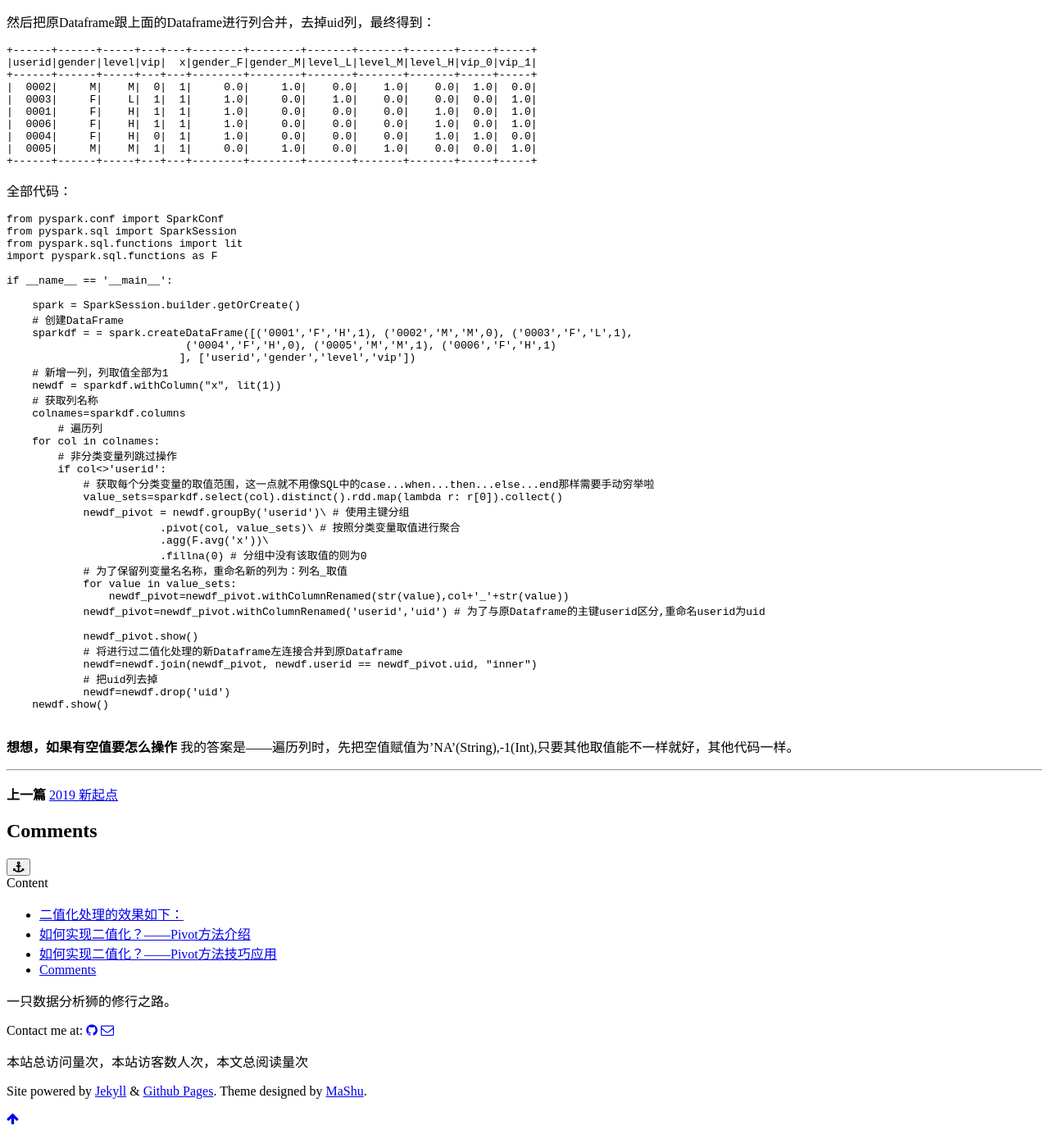
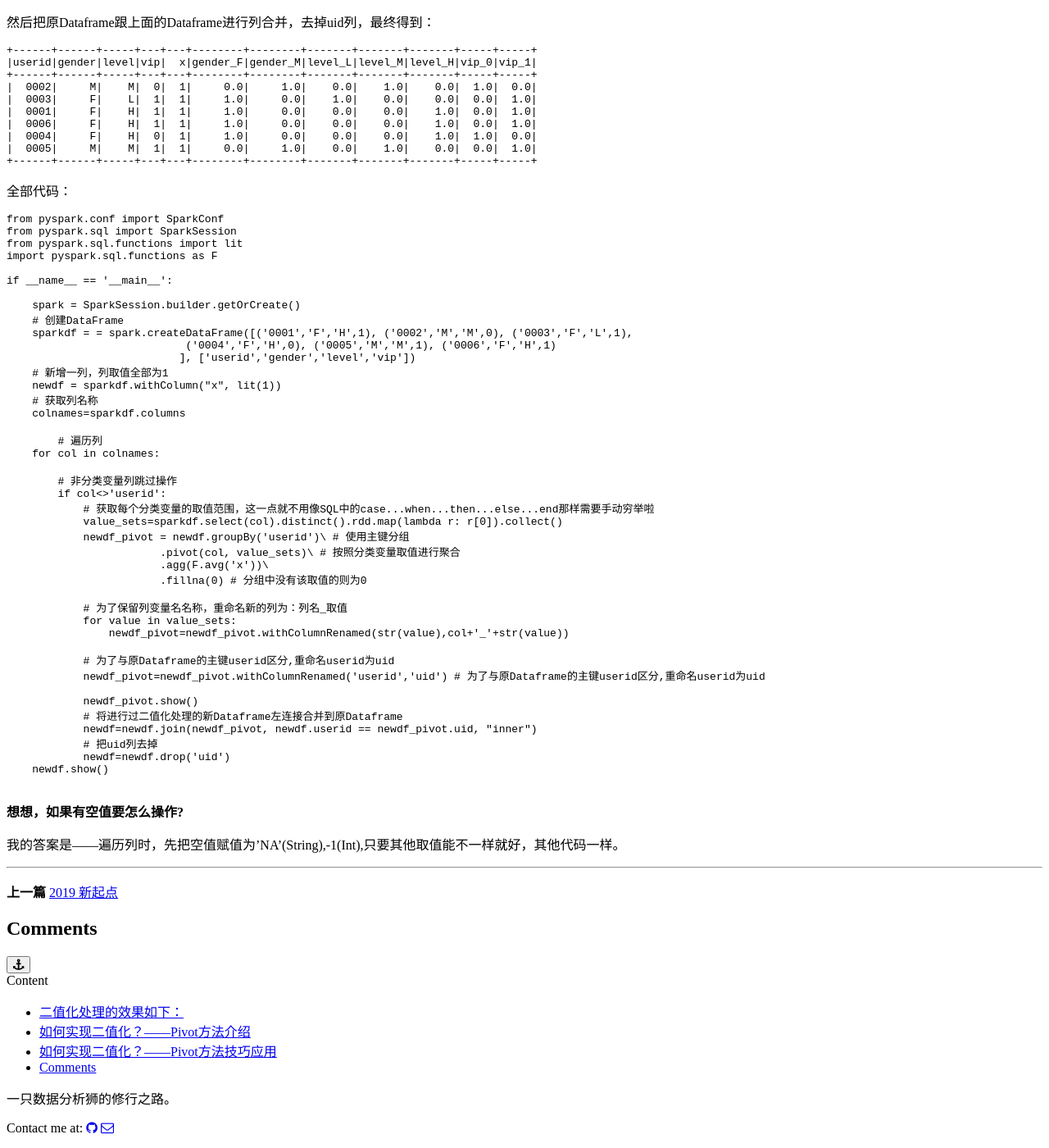
Before and after one commit to tjmashu/tjmashu.github.io, a Jekyll site: the page built from _posts/2019-03-02-Pyspark技能记录：用Pivot方法巧妙实现分类变量的二值化处理.md, in a window 1280 px wide and 1400 px high, scrolled down 3163 px. Shown: the whole window at 82% size. Built offline with Jekyll 4.4.1, drawn with Linux system fonts in a browser that asks for light colours; comment, search, counter and statistics services are not loaded; a style sheet for code colours, icons or effects is not loaded.

Commit message:
Update 2019-03-02-Pyspark技能记录：用Pivot方法巧妙实现分类变量的二值化处理.md

````diff
--- a/_posts/2019-03-02-Pyspark技能记录：用Pivot方法巧妙实现分类变量的二值化处理.md
+++ b/_posts/2019-03-02-Pyspark技能记录：用Pivot方法巧妙实现分类变量的二值化处理.md
@@ -182,8 +182,10 @@ if __name__ == '__main__':
     newdf = sparkdf.withColumn("x", lit(1))
     # 获取列名称
     colnames=sparkdf.columns
+
 	# 遍历列
     for col in colnames:
+
      	# 非分类变量列跳过操作
         if col<>'userid':
             # 获取每个分类变量的取值范围，这一点就不用像SQL中的case...when...then...else...end那样需要手动穷举啦
@@ -192,9 +194,12 @@ if __name__ == '__main__':
                         .pivot(col, value_sets)\ # 按照分类变量取值进行聚合
                         .agg(F.avg('x'))\
                         .fillna(0) # 分组中没有该取值的则为0
+
             # 为了保留列变量名名称，重命名新的列为：列名_取值
             for value in value_sets:
                 newdf_pivot=newdf_pivot.withColumnRenamed(str(value),col+'_'+str(value))
+
+            # 为了与原Dataframe的主键userid区分,重命名userid为uid
             newdf_pivot=newdf_pivot.withColumnRenamed('userid','uid') # 为了与原Dataframe的主键userid区分,重命名userid为uid
 
             newdf_pivot.show()
@@ -206,5 +211,6 @@ if __name__ == '__main__':
 
 ```
 
-**想想，如果有空值要怎么操作**
+**想想，如果有空值要怎么操作?**
+
 我的答案是——遍历列时，先把空值赋值为'NA'(String),-1(Int),只要其他取值能不一样就好，其他代码一样。
````
